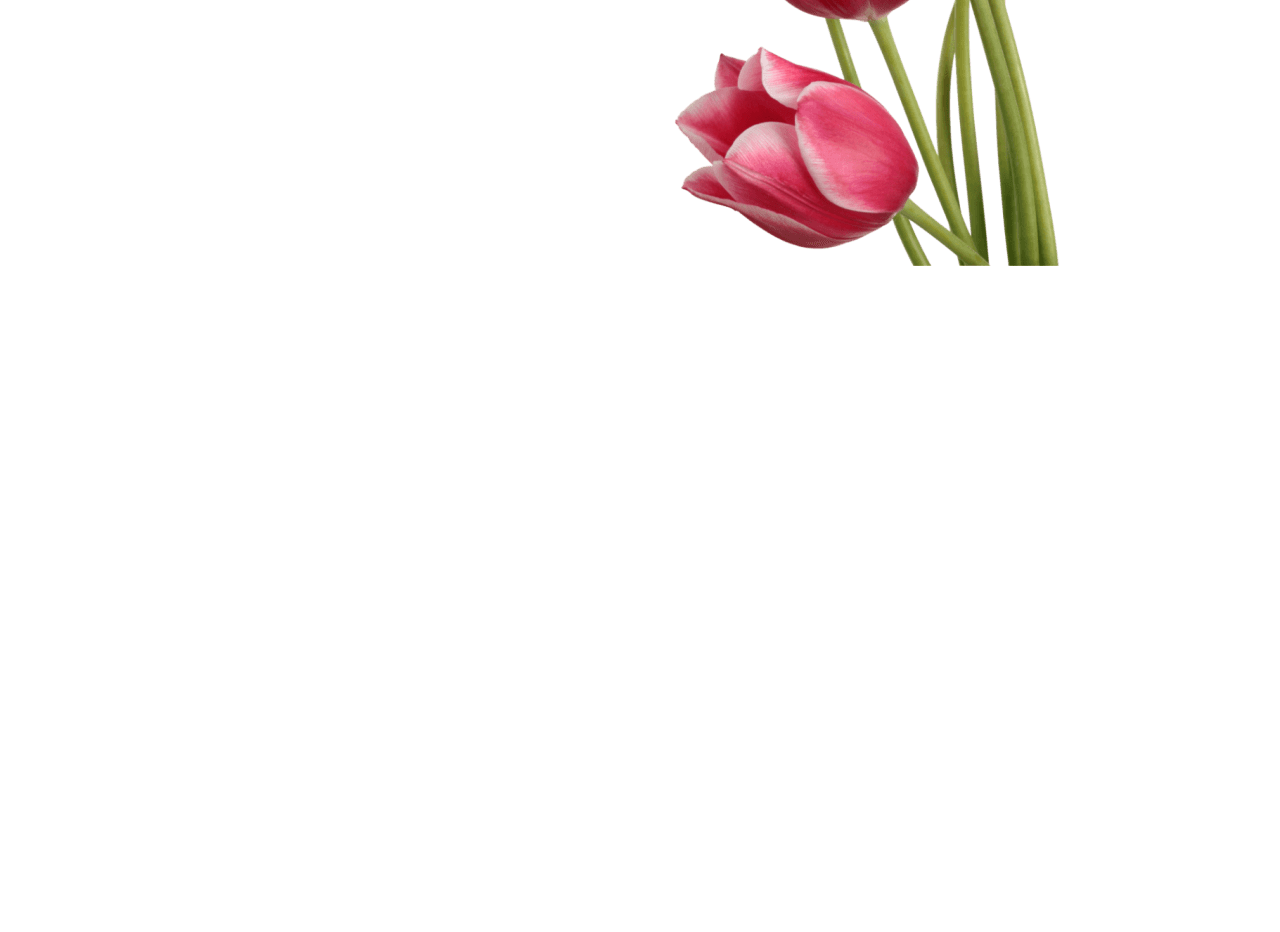
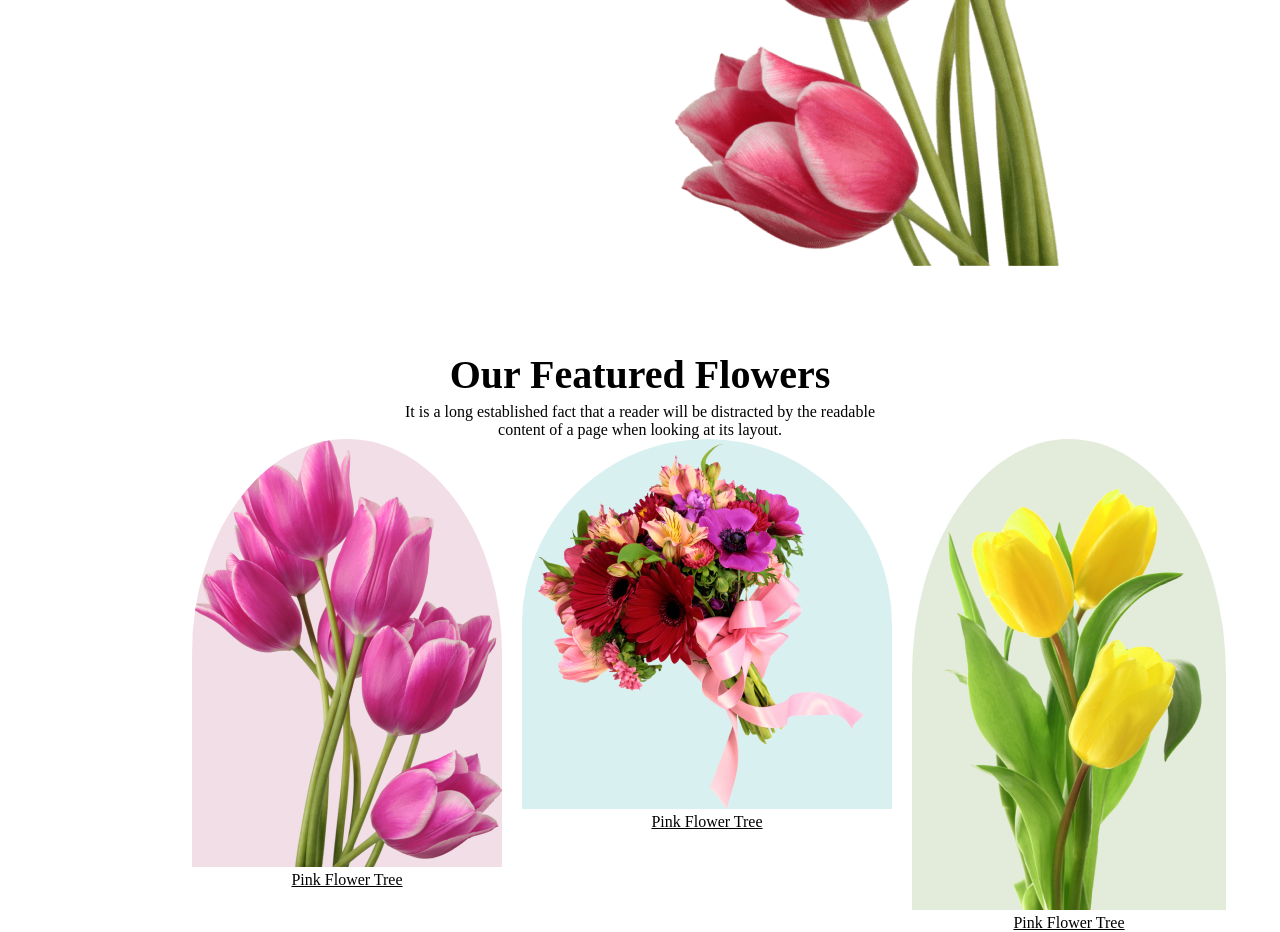
Before and after one commit to Shuvo-Kumar/flower-shop, a plain HTML site: page index.html in a window 1280 px wide. Shown: the part 534-1466 px from the top of the page. Before the commit the page ends 800 px from the top, so only its background shows below. Drawn offline with Linux system fonts and the light colour scheme.

Commit message:
features added

```diff
--- a/index.html
+++ b/index.html
@@ -9,7 +9,7 @@
 </head>
 
 <body>
-    <section class="secstyle">
+    <section class="secstyle1">
         <nav class="navstyle1">
             <h1 class="title1">Let's make<br />beautiful flowers a<br />part of your life.</h1>
             <p class="description1">It is a long established fact that a reader will be distracted by the
@@ -20,6 +20,27 @@
         </nav>
         <img src="/Flower Asset/pngwing 10.png">
     </section>
+    <section class="secstyle2">
+        <h2 class="features-title">Our Featured Flowers</h2>
+        <p class="features-description">It is a long established fact that a reader will be distracted by the readable<br/>
+            content of a page when looking at its layout.</p>
+        <nav class="navstyle2">
+            <div class="features">
+                <div class="feature">
+                    <img class="feature-pic1" src="/Flower Asset/pngwing 6.png">
+                    <p class="feature-title">Pink Flower Tree</p>
+                </div>
+                <div class="feature">
+                    <img class="feature-pic2" src="/Flower Asset/pngwing 5.png">
+                    <p class="feature-title">Pink Flower Tree</p>
+                </div>
+                <div class="feature">
+                    <img class="feature-pic3" src="/Flower Asset/pngwing 7.png">
+                    <p class="feature-title">Pink Flower Tree</p>
+                </div>
+            </div>
+        </nav>
+    </section>
 </body>
 
 </html>
--- a/style.css
+++ b/style.css
@@ -5,7 +5,7 @@
 }
 
 /*Main style*/
-.secstyle {
+.secstyle1 {
     display: flex;
     width: 100%;
     margin: auto;
@@ -29,10 +29,62 @@
     padding-bottom: 10px;
 }
 
-.btn1{
-    background-color:rgba(229, 84, 115, 1);
-    color:white;
+.btn1 {
+    background-color: rgba(229, 84, 115, 1);
+    color: white;
     padding: 8px 12px;
-    border-radius:5px;
-    border:0;
+    border-radius: 5px;
+    border: 0;
 }
+
+/*second section*/
+.secstyle2 {
+    margin-top: 10vh;
+}
+
+.navstyle2 {
+    width: 70%;
+    margin: auto;
+
+}
+
+.feature {
+    padding-right: 10px;
+}
+
+.features {
+    display: flex;
+    gap: 10px;
+}
+
+.features-title {
+    font-weight: 700;
+    font-size: 40px;
+    padding-top: 5px;
+    padding-bottom: 5px;
+    text-align: center;
+}
+
+.features-description {
+    text-align: center;
+}
+
+.feature-pic1 {
+    background-color: rgba(167, 33, 98, 0.15);
+    border-radius: 50% 50% 0 0;
+}
+
+.feature-pic2 {
+    background-color: rgba(5, 151, 160, 0.15);
+    border-radius: 50% 50% 0 0;
+}
+
+.feature-pic3 {
+    background-color: rgba(71, 125, 17, 0.15);
+    border-radius: 50% 50% 0 0;
+}
+
+.feature-title {
+    text-align: center;
+    text-decoration: underline;
+}
```
